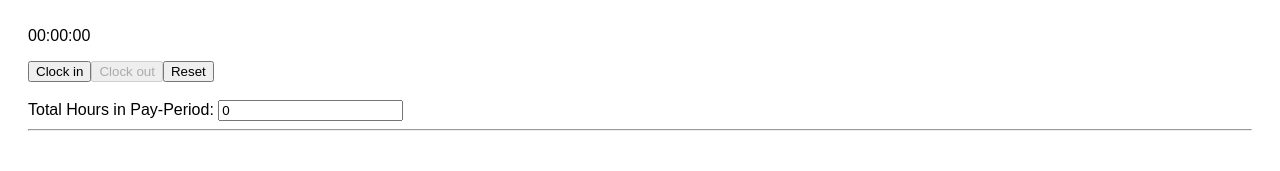
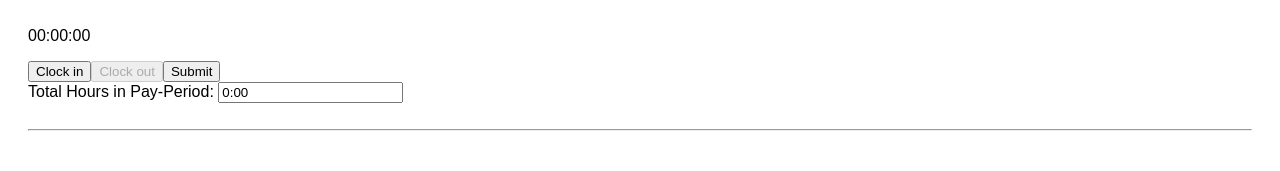
Before and after one commit to hasnpol/IT612-SPA-Task-Manager, a React (Vite) app: page / in a window 1280 px wide. Shown: the part 401-572 px from the top of the page. Built offline with nearby package versions, Linux system fonts and the light colour scheme.

Commit message:
Updated Time.jsx for Total Hours in Pay-Period

```diff
--- a/src/Person.jsx
+++ b/src/Person.jsx
@@ -1,6 +1,5 @@
 import "./styles.css";
 import Timer from "./Timer";
-import { Input, Label } from "reactstrap";
 
 function Person() {
   return (
@@ -9,8 +8,6 @@ function Person() {
       <br /> <h3>Peter Parker</h3>
       <Timer />
       <br />
-      <Label>Total Hours in Pay-Period: </Label>
-      <Input value="0" />
     </div>
   );
 }
--- a/src/Timer.jsx
+++ b/src/Timer.jsx
@@ -5,6 +5,10 @@ const Timer = () => {
   const [minutes, setMinutes] = useState(0);
   const [hours, setHours] = useState(0);
   const [isRunning, setIsRunning] = useState(false);
+  const [totalHours, setTotatHours] = useState(0);
+  const [totalMinutes, setTotalMinutes] = useState(0);
+  const [total, setTotal] = useState("0:00");
+  const [isSubmitted, setIsSubmitted] = useState(true);
 
   useEffect(() => {
     let interval;
@@ -22,25 +26,43 @@ const Timer = () => {
             setHours((prevHours) => prevHours + 1);
           }
         }
-      }, 1000);
+      }, 1); // set this to '1' to test functionality of Total Hours in Pay-Period.
     }
 
     return () => clearInterval(interval);
   }, [isRunning, seconds, minutes, hours]);
 
   const handleStart = () => {
-    setIsRunning(true);
+    if (isSubmitted === true) {
+      setIsRunning(true);
+    } else {
+      alert("Please Submit Your Hours Before Clocking In Again!");
+    }
   };
 
   const handleStop = () => {
     setIsRunning(false);
+    setIsSubmitted(false);
+    if (totalMinutes + minutes > 59) {
+      setTotatHours(totalHours + hours + 1);
+      setTotalMinutes((totalMinutes + minutes) % 60);
+    } else {
+      setTotatHours(totalHours + hours);
+      setTotalMinutes(totalMinutes + minutes);
+    }
   };
 
-  const handleReset = () => {
+  const handleTotalHours = () => {
     setSeconds(0);
     setMinutes(0);
     setHours(0);
     setIsRunning(false);
+    setIsSubmitted(true);
+    if (totalMinutes < 10) {
+      setTotal(`${totalHours}:0${totalMinutes}`);
+    } else {
+      setTotal(`${totalHours}:${totalMinutes}`);
+    }
   };
 
   return (
@@ -53,7 +75,10 @@ const Timer = () => {
       <button onClick={handleStop} disabled={!isRunning}>
         Clock out
       </button>
-      <button onClick={handleReset}>Reset</button>
+      <button onClick={handleTotalHours}> Submit</button>
+      <br />
+      <label>Total Hours in Pay-Period: </label>
+      <input value={total} />
     </div>
   );
 };
```
